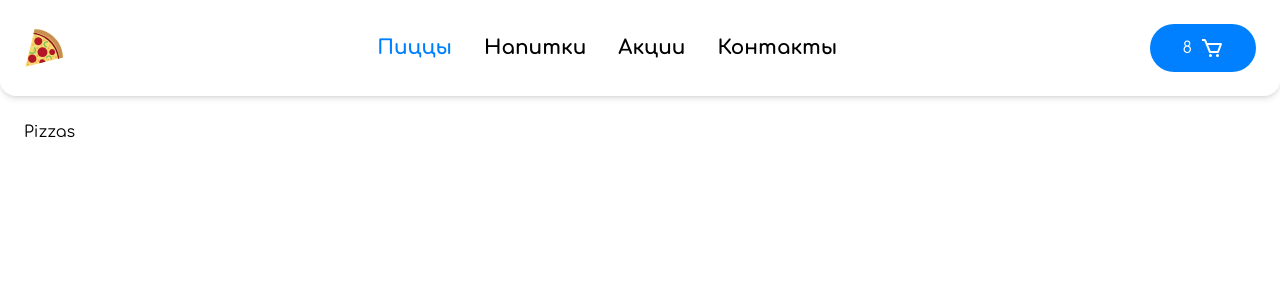
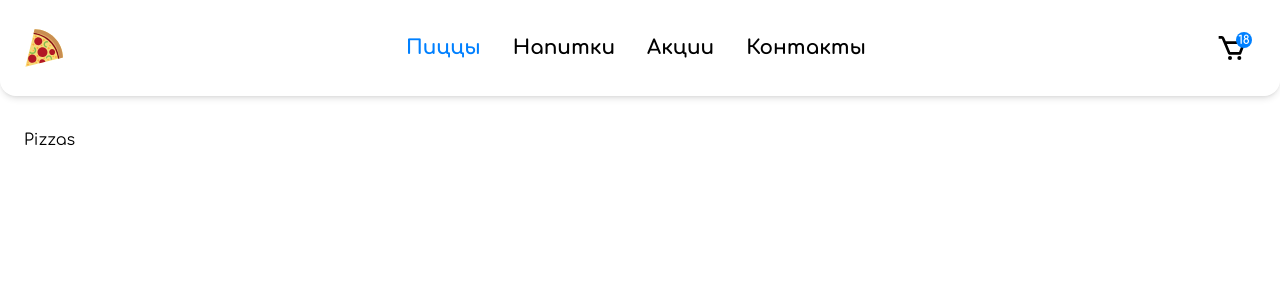
Before and after one commit to smolinartem/react-pizza-typescript, a React (Vite) app: page / in a window 1280 px wide. Shown: the top 300 px of the page. Built offline with nearby package versions, Linux system fonts and the light colour scheme.

Commit message:
style: header & menu

```diff
--- a/package.json
+++ b/package.json
@@ -10,6 +10,8 @@
     "preview": "vite preview"
   },
   "dependencies": {
+    "@headlessui/react": "^1.7.18",
+    "@heroicons/react": "^2.1.1",
     "react": "^18.2.0",
     "react-dom": "^18.2.0",
     "react-router-dom": "^6.21.3"
--- a/src/components/Header.tsx
+++ b/src/components/Header.tsx
@@ -1,11 +1,16 @@
+import { useState } from 'react'
 import { Link, NavLink } from 'react-router-dom'
+
 import { NAVIGATION_LINKS } from '../utils/constants'
-import { useState } from 'react'
+
 export default function Header() {
   const [menuOpen, setMenuOpen] = useState(false)
+  const toggleMenu = () => setMenuOpen(!menuOpen)
+
   return (
-    <header className='mb-6'>
-      <div className='container flex justify-between items-center py-6 rounded-b-2xl shadow-md'>
+    <>
+      <header className='fixed w-full inset-0 z-50 h-24'>
+        <div className='container flex justify-between items-center h-full rounded-b-2xl shadow-md'>
           <Link
             to='/'
             className='block w-10 h-10 transition-transform duration-500 hover:translate-x-2 '
@@ -49,25 +54,29 @@ export default function Header() {
             ))}
           </nav>
           <div className='flex items-center gap-6'>
-          <Link className='flex items-center gap-2 button' to='cart'>
-            <span>8</span>
-            <svg className='fill-white' xmlns='http://www.w3.org/2000/svg' width='24' height='24'>
-              <path d='M21.822 7.431A1 1 0 0 0 21 7H7.333L6.179 4.23A1.994 1.994 0 0 0 4.333 3H2v2h2.333l4.744 11.385A1 1 0 0 0 10 17h8c.417 0 .79-.259.937-.648l3-8a1 1 0 0 0-.115-.921zM17.307 15h-6.64l-2.5-6h11.39l-2.25 6z' />
-              <circle cx='10.5' cy='19.5' r='1.5' />
-              <circle cx='17.5' cy='19.5' r='1.5' />
-            </svg>
+            <Link
+              className='block relative w-12 h-12 rounded-full bg-cart bg-no-repeat bg-center bg-32'
+              to='cart'
+            >
+              <span className='absolute w-4 h-4 right-1 top-2 rounded-full bg-accent text-white flex items-center justify-center text-xs leading-none font-semibold'>
+                18
+              </span>
             </Link>
             <button
-            className='w-8 h-8 bg-burger bg-with-image md:hidden'
-            onClick={() => setMenuOpen(true)}
+              onClick={toggleMenu}
+              className={`${
+                menuOpen ? 'bg-close' : 'bg-burger'
+              } bg-with-image h-8 w-8 transition-all duration-400 bg-no-repeat bg-center bg-32 md:hidden`}
             />
           </div>
+        </div>
+      </header>
+
       <div
         className={`${
-            menuOpen ? 'w-2/4 pt-6 pr-6' : 'w-0 p-0'
-          } fixed inset-y-0 right-0 z-50  overflow-y-auto flex flex-col items-end bg-white transition-all duration-300`}
+          menuOpen ? 'w-full sm:w-2/4' : 'w-0'
+        } fixed top-24 bottom-0 right-0 z-20 bg-white overflow-y-auto flex flex-col items-end border-l transition-all duration-300 md:hidden`}
       >
-          <button className='w-8 h-8 bg-close bg-with-image' onClick={() => setMenuOpen(false)} />
         <nav className='py-8 px-10 flex flex-col gap-y-6 w-full text-xl font-bold'>
           {NAVIGATION_LINKS.map((link) => (
             <NavLink
@@ -82,7 +91,6 @@ export default function Header() {
           ))}
         </nav>
       </div>
-      </div>
-    </header>
+    </>
   )
 }
--- a/src/components/Layout.tsx
+++ b/src/components/Layout.tsx
@@ -4,7 +4,7 @@ export default function Layout() {
   return (
     <>
       <Header />
-      <main>
+      <main className='mt-32'>
         <Outlet />
       </main>
     </>
--- a/tailwind.config.js
+++ b/tailwind.config.js
@@ -12,6 +12,10 @@ export default {
       backgroundImage: {
         burger: "url('./src/assets/button-menu.svg')",
         close: "url('./src/assets/button-close.svg')",
+        cart: "url('./src/assets/cart.svg')",
+      },
+      backgroundSize: {
+        32: '32px 32px',
       },
     },
   },
```
Also changed, not shown: 1 other file (tests, documents, lock files or other folders). Lines whose indentation alone changed are shown as unchanged.
